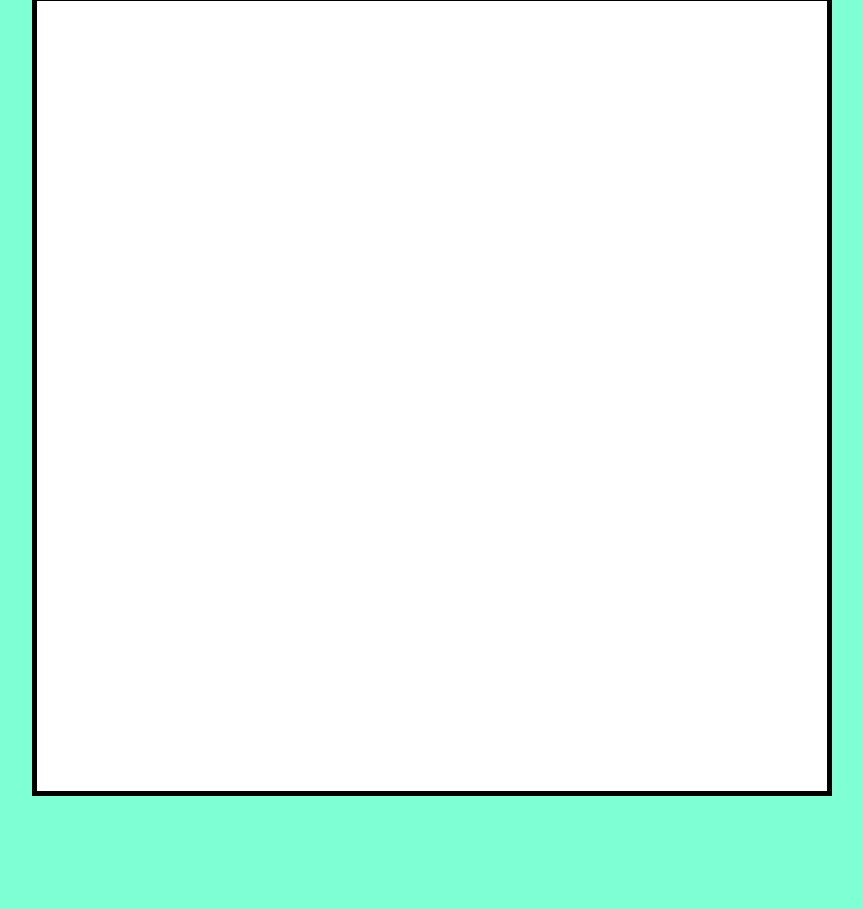
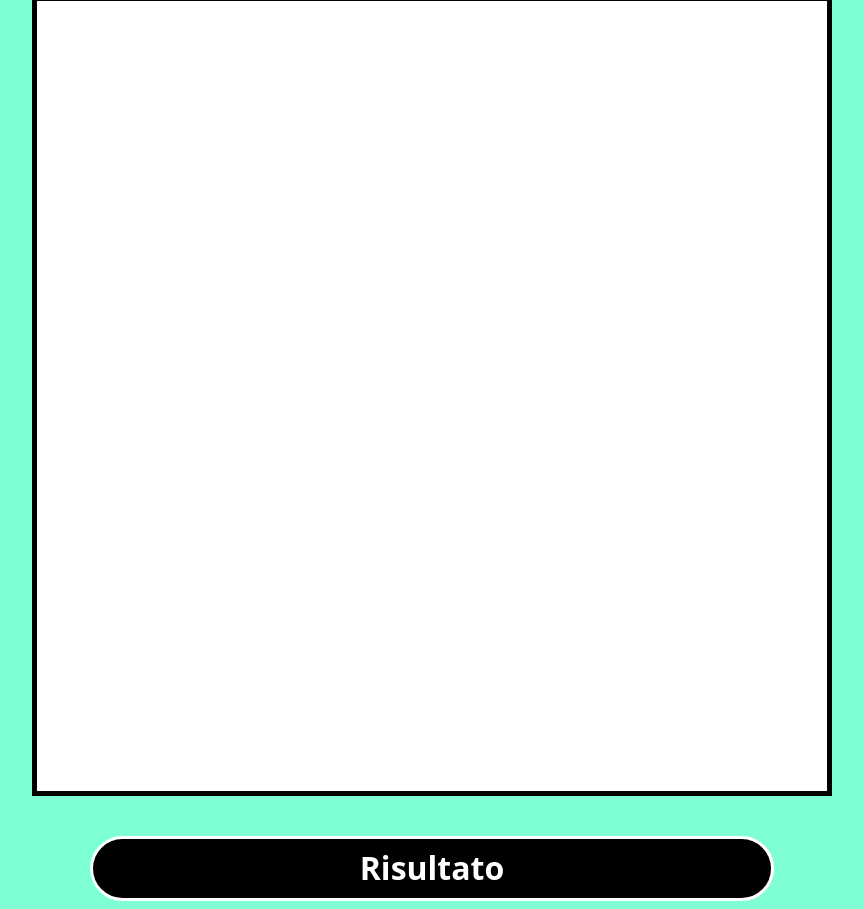
Before and after one commit to PlacidoBonfiglio/js-campominato-dom, a plain HTML site: page index.html in a window 1280 px wide. Shown: the part 264-1173 px from the top of the page, without its empty margins (208-1071 px from the left). Before the commit the page ends 1100 px from the top, so only its background shows below. Drawn offline with nearby package versions, Linux system fonts and the light colour scheme.

Commit message:
milestone 5 and first bonus

```diff
--- a/css/style.css
+++ b/css/style.css
@@ -88,6 +88,17 @@ div .cell.bomb {
     font-size: 1.3rem;
 }
 
+/* RESULT */
+#result {
+    max-width: 60%;
+    font-size: 2rem;
+    padding: 10px 20px;
+    background-color: black;
+    border: 3px solid white;
+    border-radius: 40px;
+
+}
+
 .clicked {
     background-color: rgb(138, 237, 255);
 }
--- a/index.html
+++ b/index.html
@@ -41,6 +41,9 @@
             <div id="grid" class="row">
                 <!-- CELLE -->
             </div>
+            <div class="row justify-content-center">
+                <h3 id="result" class="text-center text-white fw-bold">Risultato</h3>
+            </div>
         </section>
     </main>
 
--- a/script.js
+++ b/script.js
@@ -29,6 +29,7 @@ const grid = document.getElementById('grid');
 const select = document.querySelector('select');
 const button = document.querySelector('button');
 const scoreElement = document.getElementById('score');
+let resultElement = document.getElementById('result');
 
 // Aggiungo un evento al bottone Play
  const startGame = (e) => {
@@ -46,6 +47,9 @@ const scoreElement = document.getElementById('score');
 
     // Assegno 0 come valore al punteggio
     let score = 0;
+
+    // Assegno
+    resultElement.innerText = 'In attesa del risultato';
 
     // Numero totale delle bombe
     let totalBombs = 16;
@@ -67,6 +71,9 @@ const scoreElement = document.getElementById('score');
     const totalCells = rows * cols;
     console.log(totalCells);
 
+    // Calcolo del punteggio massimo
+    const maxScore = totalCells - totalBombs;
+
     // Creo le bombe
     const bombs = createRandomNumbers(totalCells, totalBombs);
     console.log(bombs);
@@ -87,7 +94,7 @@ const scoreElement = document.getElementById('score');
             if (bombs.includes(i + 1)) {
                 // Aggiungo la classe bomb
                 cell.classList.add('bomb');
-                console.log('BOOM! You loose!');
+                resultElement.innerText = `Hai Perso! hai totalizzato ${score} punti!`;
             } else {
                 // Aggiungo la classe clicked alle celle clickate
                 cell.classList.add('clicked');
@@ -95,8 +102,9 @@ const scoreElement = document.getElementById('score');
                 // Aggiungo i punti al giocatore
                 scoreElement.innerText = 'Punti: ' + ++score;
 
-                // Vedo in console quale cella ha cliccato l'utente
-                console.log(i + 1);
+                if (score === maxScore) {
+                    resultElement.innerText = `Hai Vinto! hai totalizzato ${score} punti!`;
+                }
             }
         })
 
```
